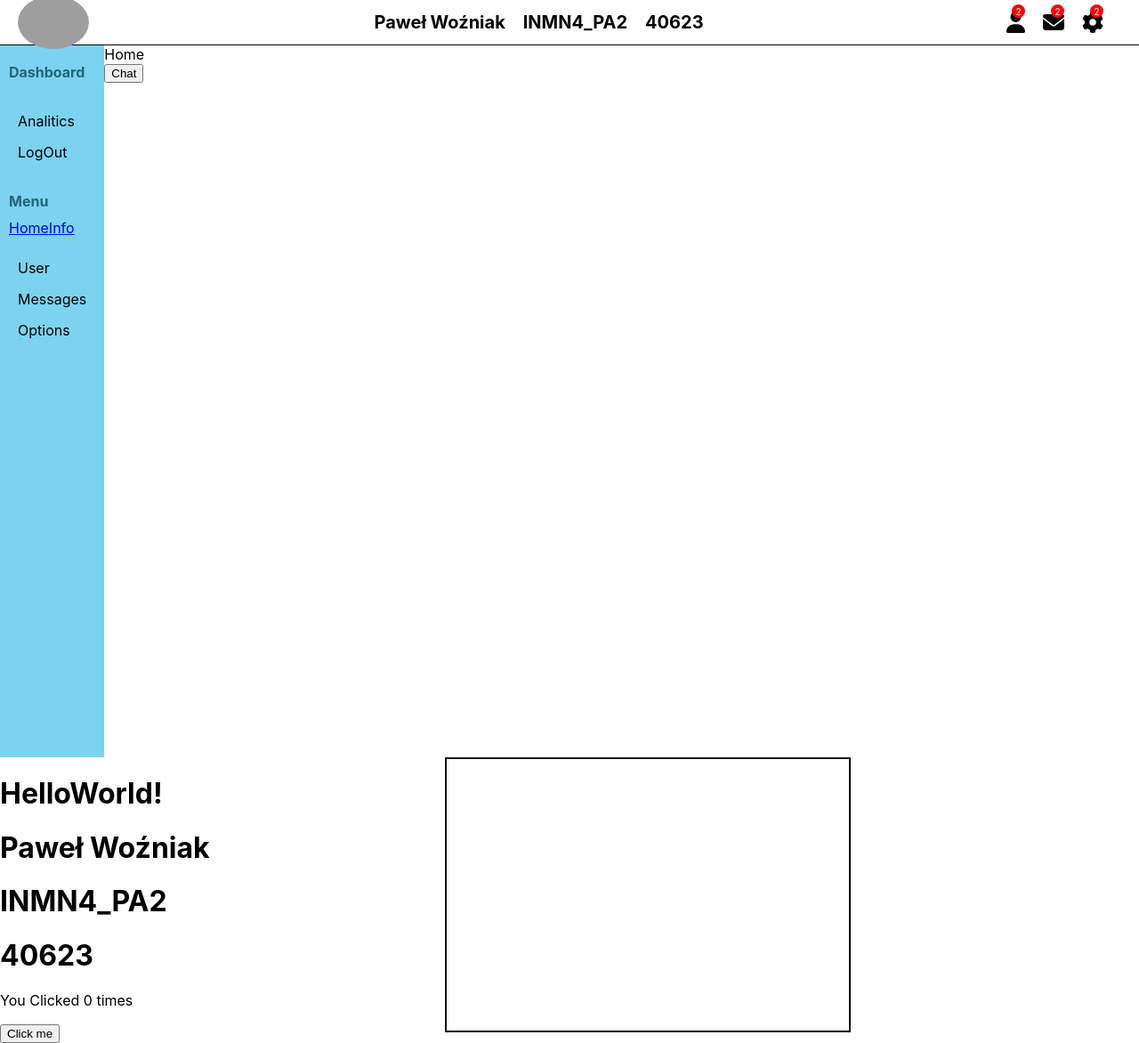
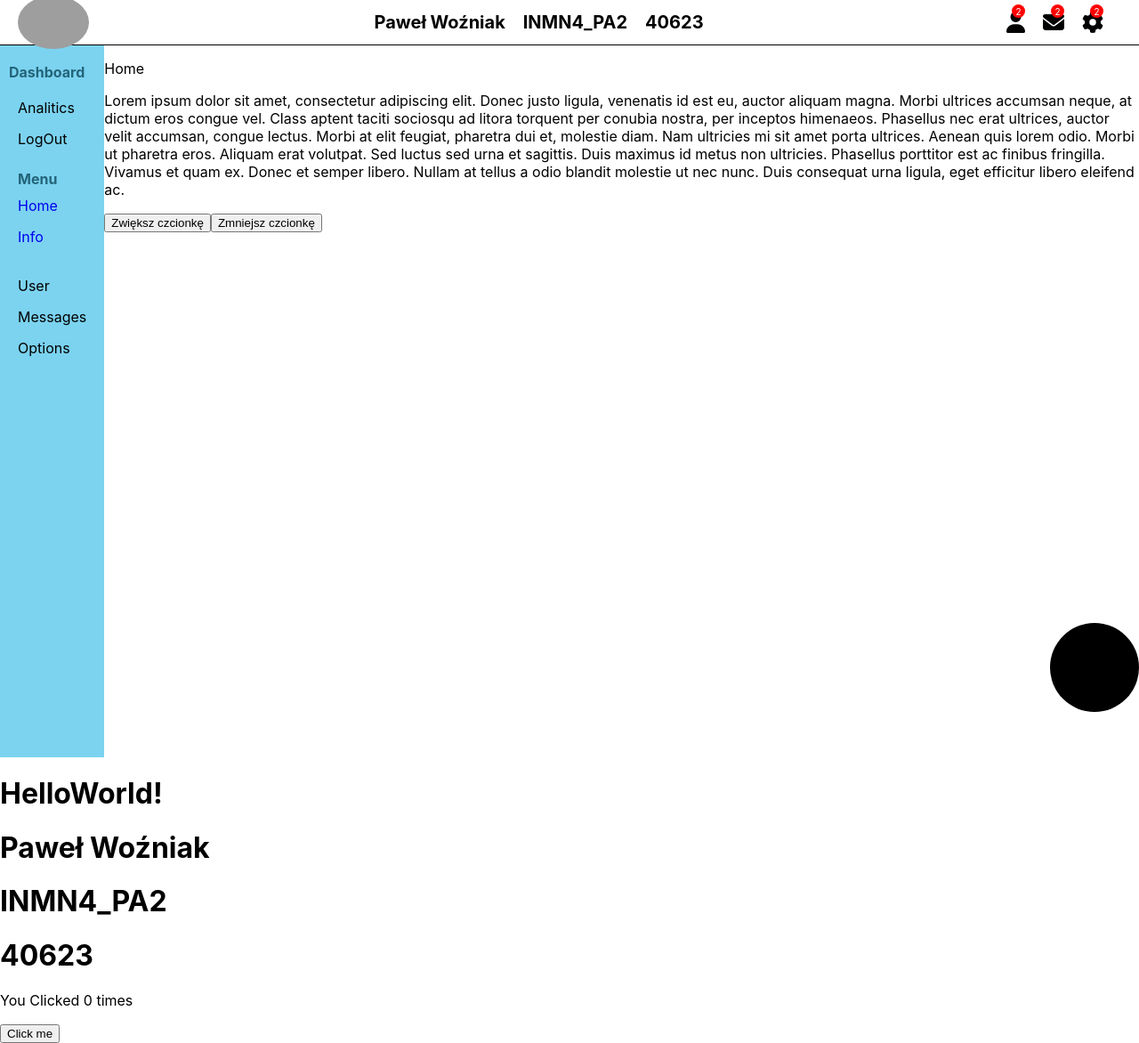
Before and after one commit to vegenative/ReactLab, a React (Create React App) app: page / in a window 1280 px wide. Shown: the whole page at 89% size. Built offline with nearby package versions, Linux system fonts and the light colour scheme; grey boxes are pictures that could not be loaded.

Commit message:
added fontsize button change and random color theme change

```diff
--- a/src/App.css
+++ b/src/App.css
@@ -10,14 +10,32 @@
   flex: 4;
   background-color: white;
 }
+
 .chat
 {
-    border: 2px solid black;
+  -webkit-box-shadow: 0px 0px 20px -9px rgba(66, 68, 90, 1);
+  -moz-box-shadow: 0px 0px 20px -9px rgba(66, 68, 90, 1);
+  box-shadow: 0px 0px 20px -9px rgba(66, 68, 90, 1);
     width: 448px;
     height: 301px;
     position: absolute;
     z-index: 2;
-    left: 500px;
-    padding: 2px;
+    right: 50px;
+    bottom: 120px;
+    padding: 20px;
+    border-radius: 10%;
     background-color: white;
 }
+
+.chat-button
+{
+  position: absolute;
+  background-color: black;
+  border: none;
+  width: 100px;
+  height: 100px;
+  border-radius: 50%;
+  cursor: pointer;
+  right: 0;
+  bottom: 0;
+}
--- a/src/App.js
+++ b/src/App.js
@@ -20,6 +20,7 @@ function App() {
       setStateChat(!statechat);
       console.log(statechat)
   }
+
   return (
     <BrowserRouter>
       <div className="App">
@@ -31,8 +32,7 @@ function App() {
                   <Route path="/" element={<Home/>}></Route>
                   <Route path="/info" element={<FeaturedInfo/>}></Route>
                 </Routes>
-                <button className="chat-popout" onClick={chatState}>
-                  Chat
+                <button className="chat-button" onClick={chatState}>
                 </button>
                 {statechat &&
                 <div className='chat'>
@@ -41,7 +41,6 @@ function App() {
                 }
               </div>
             </div>
-            <Footer></Footer>
             <HelloWorld ></HelloWorld>
             <div className='h1'>
             <Name name = "Paweł Woźniak"></Name>
--- a/src/Components/Footer/index.js
+++ b/src/Components/Footer/index.js
@@ -15,7 +15,7 @@ function Footer()
 
         </div>
 
-        </div>
+    </div>
     )
 
 }
--- a/src/Components/Header/header.js
+++ b/src/Components/Header/header.js
@@ -4,11 +4,22 @@ import Album from "../Album";
 import "./header.css";
 import { FontAwesomeIcon } from '@fortawesome/react-fontawesome';
 import { faEnvelope, faUser, faGear } from '@fortawesome/free-solid-svg-icons';
+import React, { useState } from 'react';
+
 
 function Header()
 {
+
+    const handleColorChange = () => {
+        const randomColor = `#${Math.floor(Math.random() * 16777215).toString(16)}`;
+        const elements = document.querySelectorAll(".my-class");
+             elements.forEach((el) => {
+            el.style.backgroundColor = randomColor;
+        });
+      };
+
     return (
-    <div className="header">
+    <div className="header my-class">
         <div className="headerwrapper">
             <div className="topLeft">
                 <span className="logo"> <img src="https://encrypted-tbn0.gstatic.com/images?q=tbn:ANd9GcTcW3CxpH756b-Vus8HxhXV05IDg01sLFENaAYOadIJvz2y1ZgNdNPV57q8-oxNKtB5VfE&usqp=CAU"></img></span>
@@ -27,8 +38,8 @@ function Header()
                     <span className="icon"><FontAwesomeIcon icon={faEnvelope}size="xl"/></span>
                     <span className="iconBadge">2</span>
                 </div>
-                <div className="headerIconsContainer">
-                    <span className="icon"><FontAwesomeIcon icon={faGear} size="xl"/></span>
+                <div onClick={handleColorChange} className="headerIconsContainer">
+                    <span className="icon"><FontAwesomeIcon  icon={faGear} size="xl"/></span>
                     <span className="iconBadge">2</span>
                 </div>
             </div>
--- a/src/Components/Pages/Home/home.js
+++ b/src/Components/Pages/Home/home.js
@@ -1,10 +1,29 @@
 import FeaturedInfo from "../../FeaturedInfo/featuredInfo";
+import React, { useState } from 'react';
 import "./home.css"
 
 function Home()
 {
+    const [fontSize, setFontSize] = useState(16);
+
+    const handleFontSizeIncrease = () => {
+        setFontSize(prevSize => prevSize + 2);
+      };
+
+      const handleFontSizeDecrease = () => {
+        setFontSize(prevSize => prevSize - 2);
+      };
+
     return (
-    <div className="Home">Home
+    <div className="Home">
+        <div>
+            <p className="text" style={{ fontSize: `${fontSize}px` }}>Home</p>
+            <p className="text" style={{ fontSize: `${fontSize}px` }}>Lorem ipsum dolor sit amet, consectetur adipiscing elit. Donec justo ligula, venenatis id est eu, auctor aliquam magna. Morbi ultrices accumsan neque, at dictum eros congue vel. Class aptent taciti sociosqu ad litora torquent per conubia nostra, per inceptos himenaeos. Phasellus nec erat ultrices, auctor velit accumsan, congue lectus. Morbi at elit feugiat, pharetra dui et, molestie diam. Nam ultricies mi sit amet porta ultrices. Aenean quis lorem odio. Morbi ut pharetra eros.
+
+Aliquam erat volutpat. Sed luctus sed urna et sagittis. Duis maximus id metus non ultricies. Phasellus porttitor est ac finibus fringilla. Vivamus et quam ex. Donec et semper libero. Nullam at tellus a odio blandit molestie ut nec nunc. Duis consequat urna ligula, eget efficitur libero eleifend ac.</p>
+            <button onClick={handleFontSizeIncrease}>Zwiększ czcionkę</button>
+            <button onClick={handleFontSizeDecrease}>Zmniejsz czcionkę</button>
+        </div>
     </div>
 
     )
--- a/src/Components/SideMenu/sideMenu.css
+++ b/src/Components/SideMenu/sideMenu.css
@@ -36,3 +36,9 @@
 {
     background-color: rgb(81, 163, 190);
 }
+
+.link
+{
+    display: flex;
+    text-decoration: none;
+}
--- a/src/Components/SideMenu/sideMenu.js
+++ b/src/Components/SideMenu/sideMenu.js
@@ -6,27 +6,27 @@ import { Home } from "@material-ui/icons";
 
 function SideMenu(){
   return (
-    <div className="sideMenu">
+    <div className="sideMenu my-class">
       <div className="sidebarWrapper">
         <div className="sidebarMenu">
           <h3 className="sidebarTitle">Dashboard</h3>
           <ul className="sidebarList">
-            <li className="sidebarListItem">
-
-            </li>
             <li className="sidebarListItem">Analitics</li>
             <li className="sidebarListItem">LogOut</li>
-          </ul>
+
           <h3 className="sidebarTitle">Menu</h3>
           <nav>
           <li className="sidebarListItem">
-            <Link to='/'> Home
+            <Link className="link" to='/'> Home
             </Link>
-            <Link to='/info'> Info
+          </li>
+          <li className="sidebarListItem">
+            <Link className="link" to='/info'> Info
             </Link>
           </li>
 
           </nav>
+          </ul>
           <ul className="sidebarList">
             <li className="sidebarListItem">User</li>
             <li className="sidebarListItem">Messages</li>
```
